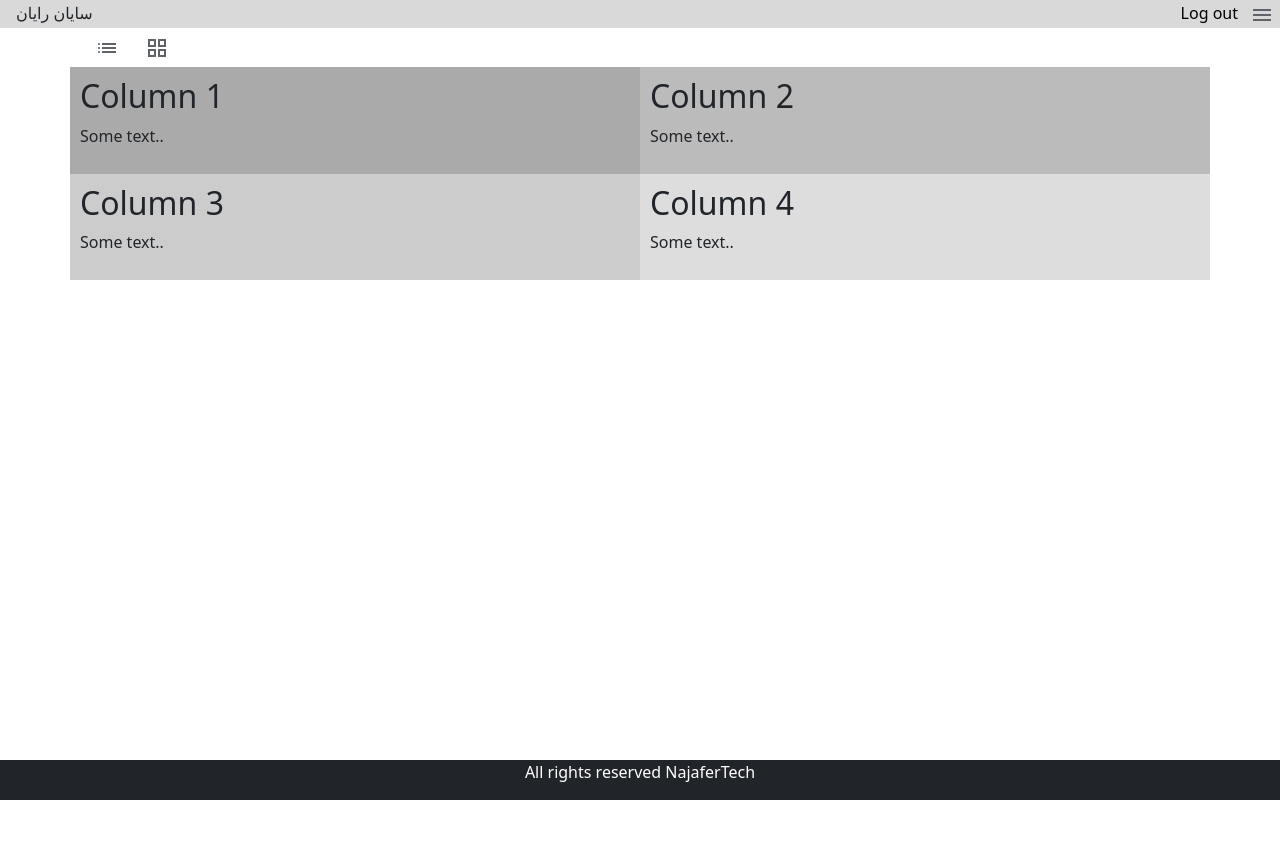
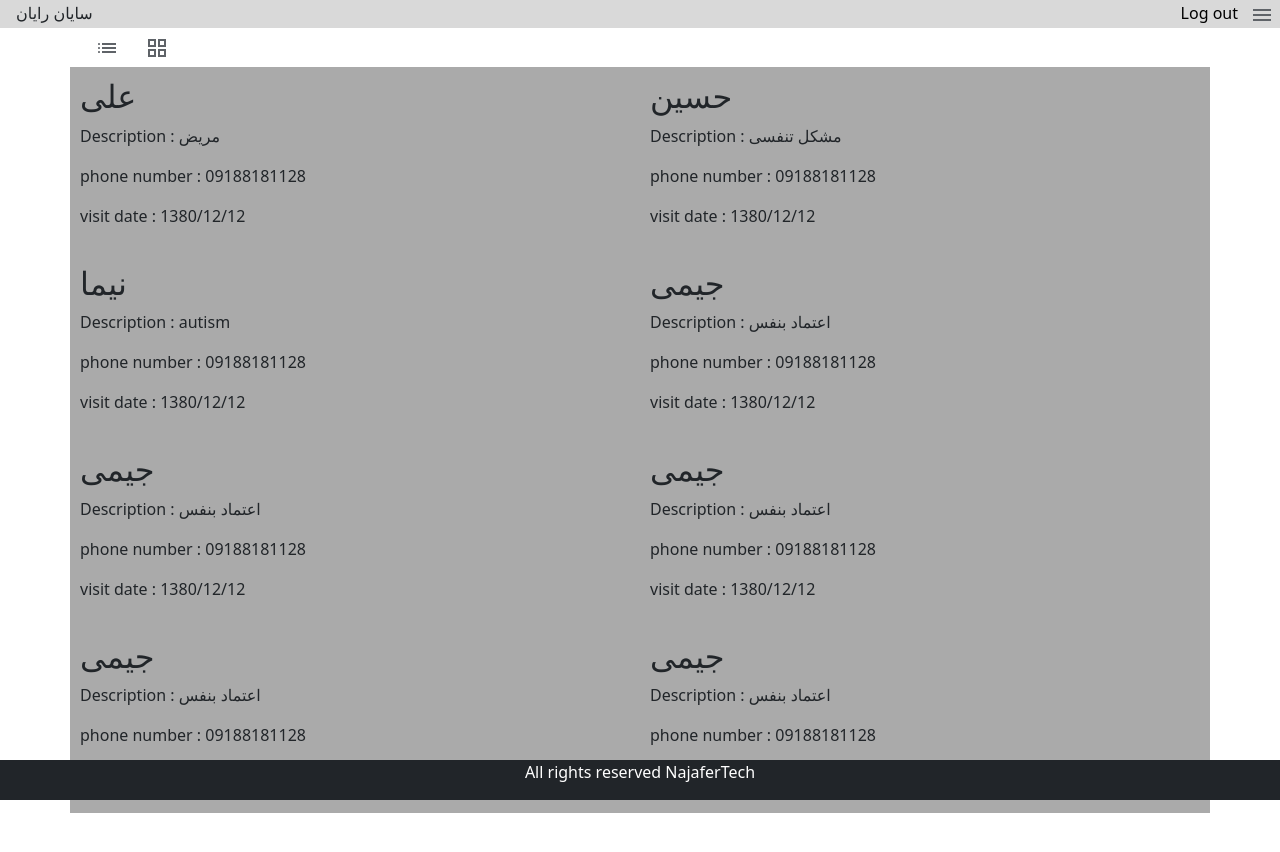
Before and after one commit to goofySunny/Task, an Angular app: page /list-grid in a window 1280 px wide. Shown: the top 852 px of the page. Before the commit the page ends 800 px from the top, so only its background shows below. Built offline with nearby package versions, Linux system fonts and the light colour scheme; sample sign-in values are in the browser's storage.

Commit message:
Improvements

```diff
--- a/src/app/pages/list-grid/list-grid.component.html
+++ b/src/app/pages/list-grid/list-grid.component.html
@@ -1,4 +1,4 @@
-<div class="container ">
+<div class="container mb-5">
     <!-- Buttons to choose list or grid view -->
     <button (click)="listView()" class="btn btn-default">
         <img src="assets/list.svg" alt="">
@@ -8,24 +8,11 @@
     </button>
 
     <div class="row">
-        <div class="column" style="background-color:#aaa;">
-            <h2>Column 1</h2>
-            <p>Some text..</p>
-        </div>
-        <div class="column" style="background-color:#bbb;">
-            <h2>Column 2</h2>
-            <p>Some text..</p>
-        </div>
-    </div>
-
-    <div class="row">
-        <div class="column" style="background-color:#ccc;">
-            <h2>Column 3</h2>
-            <p>Some text..</p>
-        </div>
-        <div class="column" style="background-color:#ddd;">
-            <h2>Column 4</h2>
-            <p>Some text..</p>
+        <div class="column" style="background-color:#aaa;" *ngFor="let patient of patients">
+            <h2>{{ patient.name }}</h2>
+            <p>Description : {{ patient.description }}</p>
+            <p>phone number : {{ patient.phoneNumber }}</p>
+            <p>visit date : {{ patient.visitDate | date : "yyyy/MM/dd" }}</p>
         </div>
     </div>
 </div>
--- a/src/app/pages/list-grid/list-grid.component.ts
+++ b/src/app/pages/list-grid/list-grid.component.ts
@@ -1,13 +1,27 @@
 import { Component } from '@angular/core';
+import { Patient } from '../patient-list/patient-list.component';
+import { CommonModule, NgFor } from '@angular/common';
 
 @Component({
   selector: 'app-list-grid',
   standalone: true,
-  imports: [],
+  imports: [CommonModule, NgFor],
   templateUrl: './list-grid.component.html',
   styleUrl: './list-grid.component.scss'
 })
 export class ListGridComponent {
+  id = 1;
+
+  patients: Patient[] = [
+    { id: this.id++, name: "علی", description: "مریض", phoneNumber: "09188181128", visitDate: new Date("1380/12/12") },
+    { id: this.id++, name: "حسین", description: "مشکل تنفسی", phoneNumber: "09188181128", visitDate: new Date("1380/12/12") },
+    { id: this.id++, name: "نیما", description: "autism", phoneNumber: "09188181128", visitDate: new Date("1380/12/12") },
+    { id: this.id++, name: "جیمی", description: "اعتماد بنفس", phoneNumber: "09188181128", visitDate: new Date("1380/12/12") },
+    { id: this.id++, name: "جیمی", description: "اعتماد بنفس", phoneNumber: "09188181128", visitDate: new Date("1380/12/12") },
+    { id: this.id++, name: "جیمی", description: "اعتماد بنفس", phoneNumber: "09188181128", visitDate: new Date("1380/12/12") },
+    { id: this.id++, name: "جیمی", description: "اعتماد بنفس", phoneNumber: "09188181128", visitDate: new Date("1380/12/12") },
+    { id: this.id++, name: "جیمی", description: "اعتماد بنفس", phoneNumber: "09188181128", visitDate: new Date("1380/12/12") },
+  ]
 
   elements = document.getElementsByClassName("column") as HTMLCollectionOf<HTMLElement>;
   i = 0;
```
